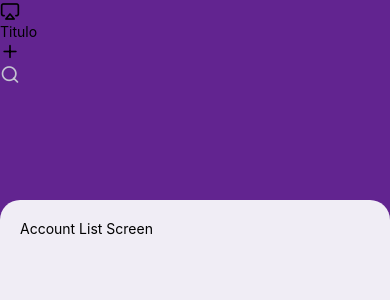
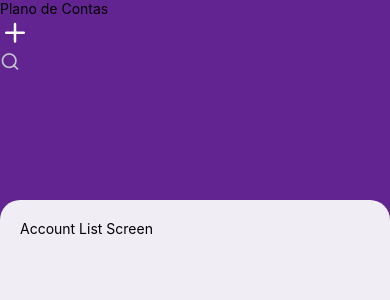
Before and after one commit to gorda0/account-test, a React Native app: screen / in a window 390 px wide. Shown: the top 300 px of the page. Built offline with nearby package versions, Linux system fonts and the light colour scheme.

Commit message:
fixing header title

```diff
--- a/src/App.tsx
+++ b/src/App.tsx
@@ -4,11 +4,14 @@ import { AccountProvider } from "@contexts/AccountContext";
 import AccountStack from "@navigation/AccountStack";
 import { NavigationContainer, useNavigationContainerRef } from "@react-navigation/native";
 import AccountBaseTemplate from "@templates/AccountBase";
+import { AccountNavigationProps } from "@navigation/types";
 
 function App() {
+  const navigationContainerRef = useNavigationContainerRef<AccountNavigationProps>();
+
   return (
     <AccountProvider>
-      <NavigationContainer>
+      <NavigationContainer ref={navigationContainerRef}>
         <AccountBaseTemplate>
           <AccountStack initialRoute="AccountList" />
         </AccountBaseTemplate>
--- a/src/components/Header/index.tsx
+++ b/src/components/Header/index.tsx
@@ -5,23 +5,30 @@ import colors from "@constants/colors";
 
 import SearchInput from "@components/SearchInput";
 
-import { Container, BaseContainer } from "./styles";
+import { Container, RowContainer, Title, BaseContainer } from "./styles";
 
 interface HeaderProps {
   name: string;
-  leftItem: ReactNode;
-  rightItem: ReactNode;
+  leftItem?: ReactNode;
+  rightItem?: ReactNode;
+  searchBar?: boolean;
 }
 
-const Header = ({ name, leftItem, rightItem }: HeaderProps) => {
+const Header = ({ name, leftItem, rightItem, searchBar }: HeaderProps) => {
   return (
-    <View style={{ flex: 1 }}>
+    <View>
       <Container>
-        <TouchableWithoutFeedback>{leftItem}</TouchableWithoutFeedback>
-        <Text>Titulo</Text>
-        <TouchableOpacity>{rightItem}</TouchableOpacity>
+        <RowContainer>
+          {leftItem && <TouchableWithoutFeedback>{leftItem}</TouchableWithoutFeedback>}
+          <Title>{name}</Title>
+        </RowContainer>
+        {rightItem && <TouchableOpacity>{rightItem}</TouchableOpacity>}
       </Container>
-      <SearchInput />
+      {searchBar && (
+        <BaseContainer>
+          <SearchInput />
+        </BaseContainer>
+      )}
     </View>
   );
 };
--- a/src/components/Header/styles.ts
+++ b/src/components/Header/styles.ts
@@ -1,17 +1,30 @@
-import { View } from "react-native";
+import { Text, View } from "react-native";
 
 import colors from "@constants/colors";
 import styled from "styled-components";
 
 export const BaseContainer = styled(View)`
-  background-color: ${colors.primary};
-  padding-left: 24px;
-  padding-right: 24px;
-  min-height: 60px;
+  padding-left: 10px;
+  padding-right: 10px;
 `;
 
 export const Container = styled(BaseContainer)`
   flex-direction: row;
   align-items: center;
   justify-content: space-between;
+  min-height: 60px;
 `;
+
+export const RowContainer = styled(BaseContainer)`
+  flex: 1;
+  flex-direction: row;
+  align-items: center;
+  justify-content: flex-start;
+  padding-left: 0px;
+`;
+
+export const Title = styled(Text)`
+  font-size: 26px;
+  font-weight: 600;
+  color: white;
+`;
--- /dev/null
+++ b/src/components/TouchableIcon/index.tsx
@@ -0,0 +1,14 @@
+import { ComponentProps } from "react";
+import { TouchableOpacity, ColorValue } from "react-native";
+import Icon from "react-native-vector-icons/Feather";
+
+export const TouchableIcon = ({
+  name,
+  color,
+  size,
+  ...props
+}: ComponentProps<typeof TouchableOpacity> & { name: string; size: number; color?: ColorValue }) => (
+  <TouchableOpacity {...props}>
+    <Icon name={name} size={size} color={color} />
+  </TouchableOpacity>
+);
--- a/src/navigation/types.ts
+++ b/src/navigation/types.ts
@@ -9,7 +9,9 @@ export type AccountStackParamMap = {
 };
 
 export type StackKeys = keyof AccountStackParamMap;
-export type AccountNavigationProps<T = undefined> = T extends StackKeys
+export type AccountNavigationProps<T extends StackKeys | undefined = undefined> = T extends StackKeys
   ? StackNavigationProp<AccountStackParamMap, T>
   : StackNavigationProp<AccountStackParamMap>;
-export type AccountRouteProps<T extends StackKeys> = RouteProp<AccountStackParamMap, T>;
+export type AccountRouteProps<T extends StackKeys | undefined = undefined> = T extends StackKeys
+  ? RouteProp<AccountStackParamMap, T>
+  : RouteProp<AccountStackParamMap>;
--- a/src/templates/AccountBase.tsx
+++ b/src/templates/AccountBase.tsx
@@ -1,25 +1,32 @@
 import { useContext, FC, PropsWithChildren, ComponentProps } from "react";
-import { SafeAreaView, StatusBar, Text, ScrollView, View } from "react-native";
+import { useState } from "react";
+import { useEffect } from "react";
+import { SafeAreaView, StatusBar, Text, ScrollView, View, ColorValue } from "react-native";
 import { TouchableOpacity } from "react-native-gesture-handler";
 import Icon from "react-native-vector-icons/Feather";
 
 import colors from "@constants/colors";
 import { AccountContext } from "@contexts/AccountContext";
-import { AccountNavigationProps, AccountRouteProps } from "@navigation/types";
-import { useNavigation, useRoute } from "@react-navigation/native";
-import type { StackScreenProps } from "@react-navigation/stack";
+import { AccountNavigationProps } from "@navigation/types";
+import { useNavigation } from "@react-navigation/native";
 import { isAndroid } from "@utils/platform";
 
 import Header from "@components/Header";
-
-const NewAccountButton = (props: ComponentProps<typeof TouchableOpacity>) => (
-  <TouchableOpacity {...props}>
-    <Icon name="plus" size={20} />
-  </TouchableOpacity>
-);
+import { TouchableIcon } from "@components/TouchableIcon";
 
 const BaseAccountScreen = ({ children }: PropsWithChildren) => {
   const navigation = useNavigation<AccountNavigationProps>();
+
+  const getRouteName = () => navigation.getState()?.routes[navigation.getState()?.index].name;
+  const isAccountRoute = () => getRouteName() === "Account";
+
+  const [isAccountScreen, setIsAccountScreen] = useState(isAccountRoute());
+
+  useEffect(() => {
+    navigation.addListener("state", () => {
+      setIsAccountScreen(isAccountRoute());
+    });
+  }, []);
 
   return (
     <View style={{ flex: 1, backgroundColor: colors.primary }}>
@@ -32,9 +39,21 @@ const BaseAccountScreen = ({ children }: PropsWithChildren) => {
           }}
         >
           <Header
-            name={"doglas"}
-            leftItem={<Icon name="airplay" size={20} />}
-            rightItem={<NewAccountButton onPress={() => navigation?.navigate("Account", {})} />}
+            name={!isAccountScreen ? "Plano de Contas" : "Inserir Conta"}
+            leftItem={
+              isAccountScreen && (
+                <TouchableIcon name="chevron-left" onPress={() => navigation?.goBack()} color="white" size={32} />
+              )
+            }
+            rightItem={
+              <TouchableIcon
+                name={isAccountScreen ? "check" : "plus"}
+                onPress={() => navigation?.navigate("Account", {})}
+                color="white"
+                size={30}
+              />
+            }
+            searchBar={!isAccountScreen}
           />
         </SafeAreaView>
       </View>
```
